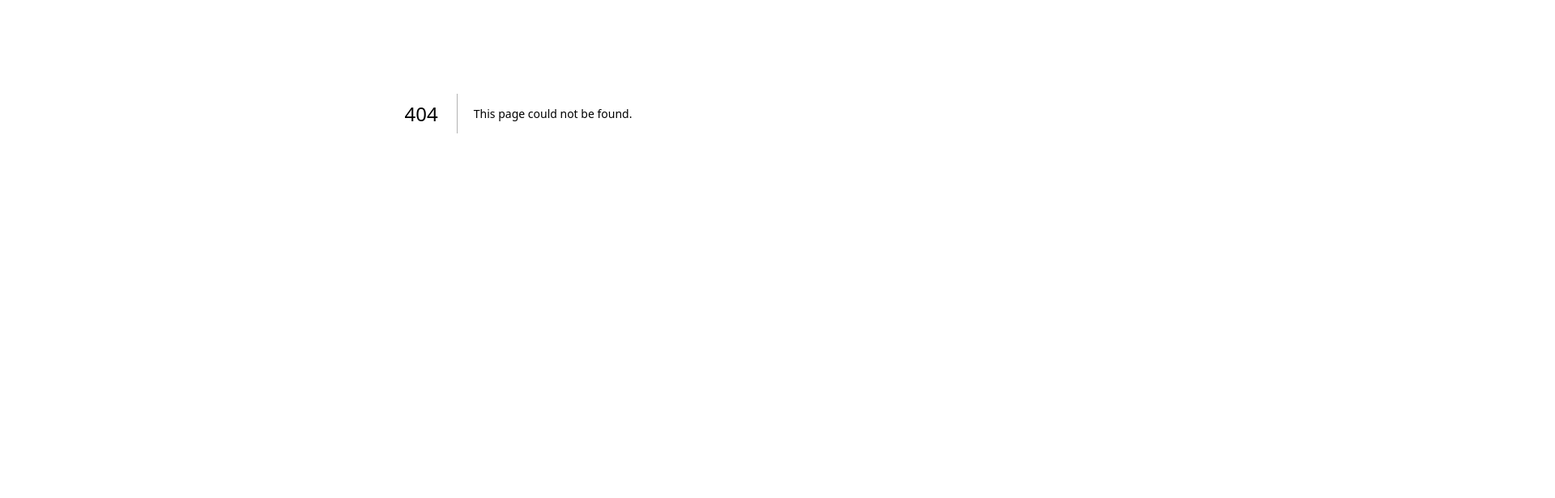
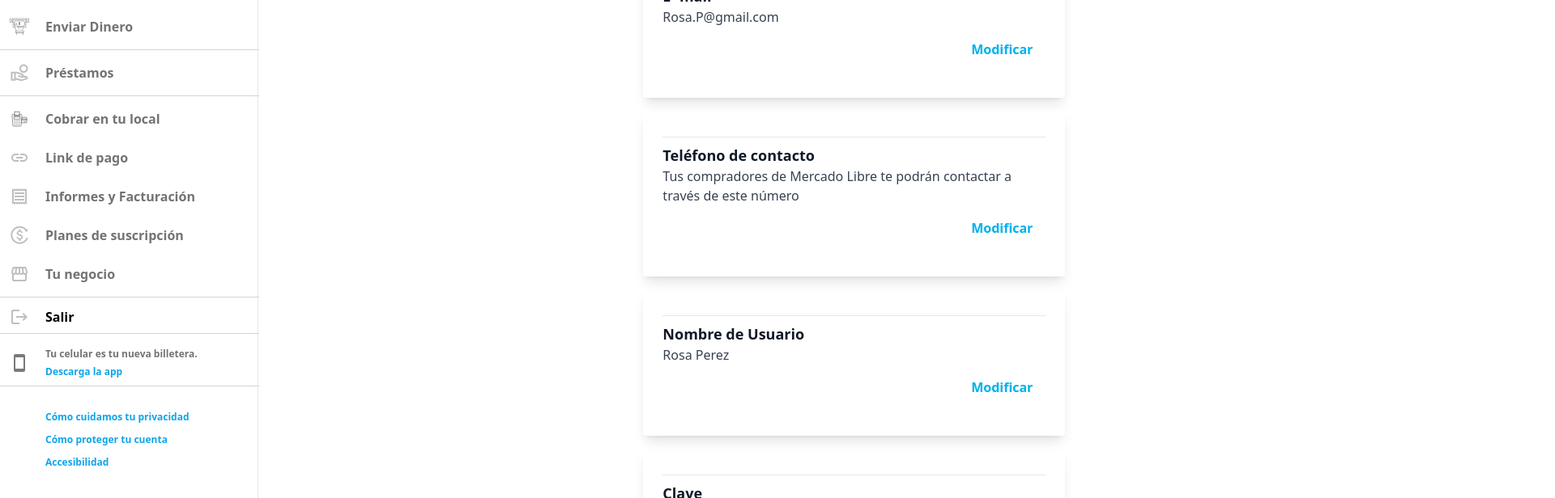
Before and after one commit to illiCristian/NestJs-Backend-Wallet, a Next.js app in the folder client/: page /home/account-data in a window 1280 px wide. Before the commit this address had no page. Shown: the part 260-876 px from the top of the page at 81% size, 1920 px wide, since content can reach past the window. Before the commit the page ends 800 px from the top, so only its background shows below. Built offline with nearby package versions, Linux system fonts and the light colour scheme; no server answers.

Commit message:
ui page account date

```diff
--- /dev/null
+++ b/client/src/app/home/account-data/page.tsx
@@ -0,0 +1,16 @@
+import Link from 'next/link'
+import AccountData from '@/components/AccountData/AccountData'
+
+const pageAccountData = () => {
+  return (
+    <section className=" max-w-6xl m-auto">
+      <Link href={'/'} className="m-4 text-lg text-primary font-bold py-2 px-4">
+        &#11013; Volver
+      </Link>
+      <h1 className="m-6 font-bold text-2xl">Datos de tu cuenta</h1>
+      <AccountData />
+    </section>
+  )
+}
+
+export default pageAccountData
--- /dev/null
+++ b/client/src/components/AccountData/AccountData.tsx
@@ -0,0 +1,56 @@
+import React from 'react'
+
+type CardProps = {
+  title?: string
+  subtitle: string
+  description: string
+  buttonText: string
+}
+
+const Card = ({ title, subtitle, description, buttonText }: CardProps) => {
+  return (
+    <section className="w-4/5 rounded overflow-hidden shadow-lg">
+      <div className="px-6 py-4">
+        <div className="font-bold text-xl mb-2 pb-4 text-green-500 border-b border-gray-200">
+          {title}
+        </div>
+        <p className="text-gray-900 font-semibold text-lg">{subtitle}</p>
+        <p className="text-gray-700 text-base">{description}</p>
+        <span className="mt-2 flex items-center justify-end  text-primary cursor-pointer font-bold py-2 px-4">
+          {buttonText}
+        </span>
+        <br />
+      </div>
+    </section>
+  )
+}
+
+const AccountData = () => {
+  return (
+    <section className=" m-4 flex flex-col gap-4">
+      <Card
+        title="&#x2714; Validado"
+        subtitle="E- mail"
+        description="Rosa.P@gmail.com"
+        buttonText="Modificar"
+      />
+      <Card
+        subtitle="Teléfono de contacto"
+        description="Tus compradores de Mercado Libre te podrán contactar a través de este número"
+        buttonText="Modificar"
+      />
+      <Card
+        subtitle="Nombre de Usuario"
+        description="Rosa Perez"
+        buttonText="Modificar"
+      />
+      <Card
+        subtitle="Clave"
+        description="Para ingresar y recibir dinero"
+        buttonText="Consultar"
+      />
+    </section>
+  )
+}
+
+export default AccountData
```
